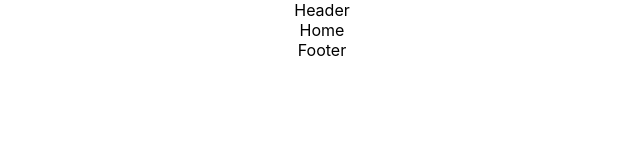
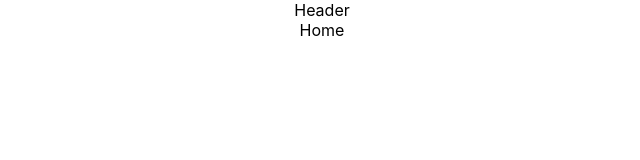
Before and after one commit to SandeepSana124/sample_project, a React (Create React App) app: page / in a window 1280 px wide. Shown: the top 160 px of the page, without its empty margins (318-958 px from the left). Built offline with nearby package versions, Linux system fonts and the light colour scheme.

Commit message:
bootstrap added

```diff
--- a/package.json
+++ b/package.json
@@ -6,7 +6,10 @@
     "@testing-library/jest-dom": "^5.16.4",
     "@testing-library/react": "^13.3.0",
     "@testing-library/user-event": "^13.5.0",
+    "bootstrap": "^5.1.3",
+    "bootstrap-icons": "^1.8.3",
     "react": "^18.2.0",
+    "react-bootstrap": "^2.4.0",
     "react-dom": "^18.2.0",
     "react-router-dom": "^6.3.0",
     "react-scripts": "5.0.1",
--- a/src/Coponents/Footer.js
+++ b/src/Coponents/Footer.js
@@ -2,7 +2,17 @@ import React from 'react'
 
 function Footer() {
   return (
-    <div>Footer</div>
+    <div className='container'>
+      <div className='row'>
+        <div className='col-12 '>
+          <div className='footer-bg'>
+
+          </div>
+
+        </div>
+      </div>
+
+    </div>
   )
 }
 
```
Also changed, not shown: 1 other file (tests, documents, lock files or other folders).
